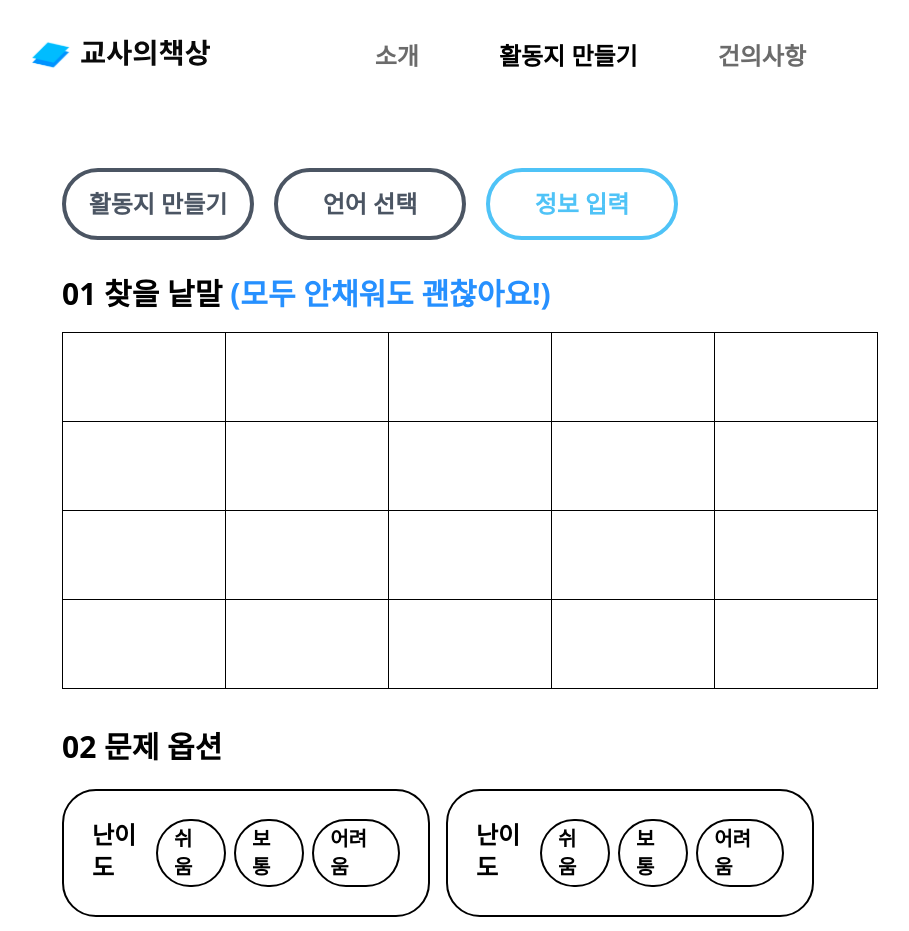
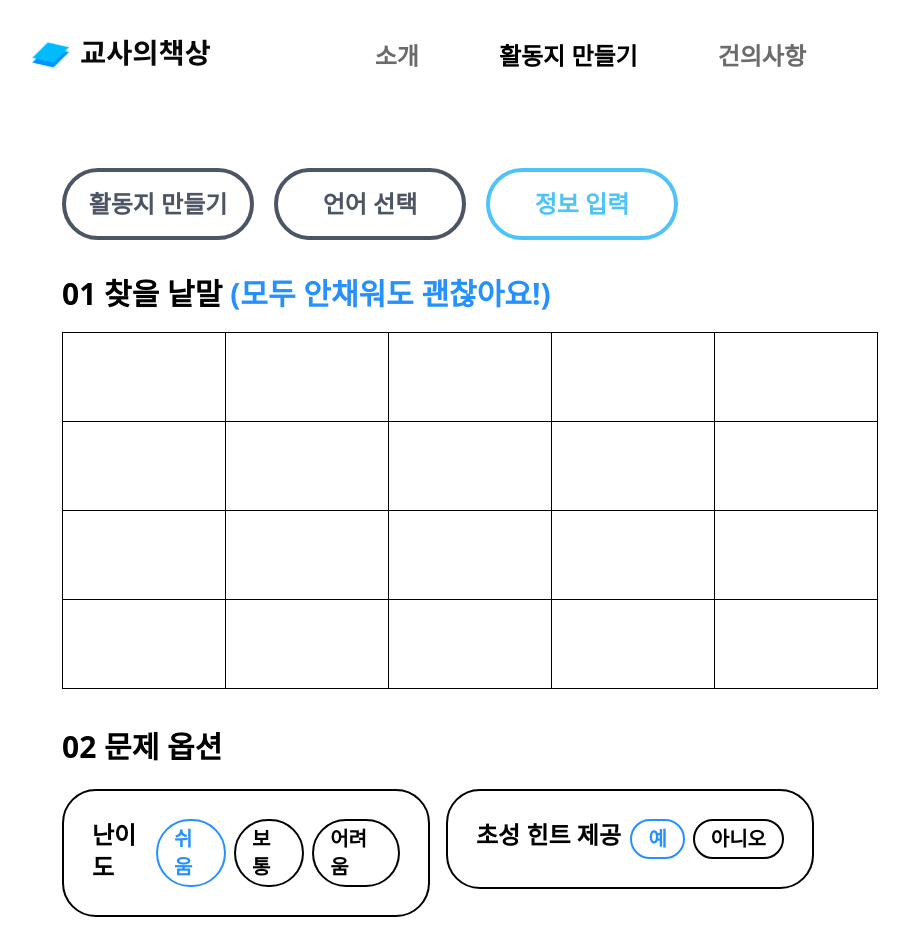
Before and after one commit to hoetaek/tdesk_front, a Vue app: page /worksheet/wordsearch/kr in a window 1280 px wide. Shown: the top 931 px of the page, without its empty margins (202-1111 px from the left). Built offline with nearby package versions, Linux system fonts and the light colour scheme.

Commit message:
feat: get option selection data

```diff
--- a/src/components/OptionSelection.vue
+++ b/src/components/OptionSelection.vue
@@ -3,11 +3,18 @@
     <div
       class="flex flex-row justify-between border-solid border-2 border-black rounded-4xl p-7"
     >
-      <div class="font-bold text-2xl">난이도</div>
+      <div class="font-bold text-2xl">
+        {{ optionName }}
+      </div>
       <div class="flex flex-row text-xl gap-2">
-        <small-button>쉬움</small-button>
-        <small-button>보통</small-button>
-        <small-button>어려움</small-button>
+        <div v-for="(option, index) in optionList" :key="index">
+          <small-button
+            @click="selectButton(index)"
+            :selected="selectedIdx === index"
+          >
+            {{ option }}</small-button
+          >
+        </div>
       </div>
     </div>
   </div>
@@ -17,8 +24,25 @@
 import SmallButton from "@/components/SmallButton.vue";
 
 export default {
+  data() {
+    return {
+      selectedIdx: 0,
+    };
+  },
+  props: {
+    optionName: String,
+    optionList: Array,
+    valueList: Array,
+  },
   components: {
     SmallButton,
   },
+  emits: ["buttonselectedEvent"],
+  methods: {
+    selectButton(idx) {
+      this.selectedIdx = idx;
+      this.$emit("buttonselectedEvent", this.valueList[idx]);
+    },
+  },
 };
 </script>
--- a/src/components/SmallButton.vue
+++ b/src/components/SmallButton.vue
@@ -1,7 +1,8 @@
 <template>
   <div>
     <div
-      class="flex flex-row justify-between border-solid border-2 border-black rounded-6xl py-1 px-4 font-bold"
+      class="flex flex-row justify-between border-solid border-2 border-black cursor-pointer rounded-6xl py-1 px-4 font-bold"
+      :class="{ 'text-primary': selected, 'border-primary': selected }"
     >
       <slot></slot>
     </div>
@@ -9,5 +10,9 @@
 </template>
 
 <script>
-export default {};
+export default {
+  props: {
+    selected: Boolean,
+  },
+};
 </script>
--- a/src/components/wordsearch/WordsearchTemplate.vue
+++ b/src/components/wordsearch/WordsearchTemplate.vue
@@ -80,11 +80,21 @@
     <div class="font-bold text-3xl mt-10">02 문제 옵션</div>
     <br />
     <div class="grid lg:grid-cols-2 md:grid-cols-1 gap-4 justify-between">
-      <!-- TODO 원하는대로 옵션들 설정하고 값들 받아오기 -->
-      <option-selection></option-selection>
-      <option-selection></option-selection>
-      <option-selection></option-selection>
+      <option-selection
+        optionName="난이도"
+        :optionList="['쉬움', '보통', '어려움']"
+        :valueList="['EASY', 'NORMAL', 'DIFFICULT']"
+        @button-selected-event="selectLevel"
+      ></option-selection>
+      <option-selection
+        optionName="초성 힌트 제공"
+        :optionList="['예', '아니오']"
+        :valueList="[true, false]"
+        @button-selected-event="selectIsScramble"
+      ></option-selection>
     </div>
+    <br />
+    <br />
     <br />
     <button
       class="bg-primary text-white rounded-lg w-full py-7"
@@ -107,6 +117,8 @@ export default {
   data() {
     return {
       listOfText: ["", "", "", "", "", "", "", "", "", "", "", "", "", "", ""],
+      level: "EASY",
+      isScramble: true,
     };
   },
   methods: {
@@ -114,6 +126,12 @@ export default {
     download() {},
     textInputChanged(idx, text) {
       this.listOfText[idx] = text;
+    },
+    selectLevel(level) {
+      this.level = level;
+    },
+    selectIsScramble(isScramble) {
+      this.isScramble = isScramble;
     },
   },
   components: {
```
